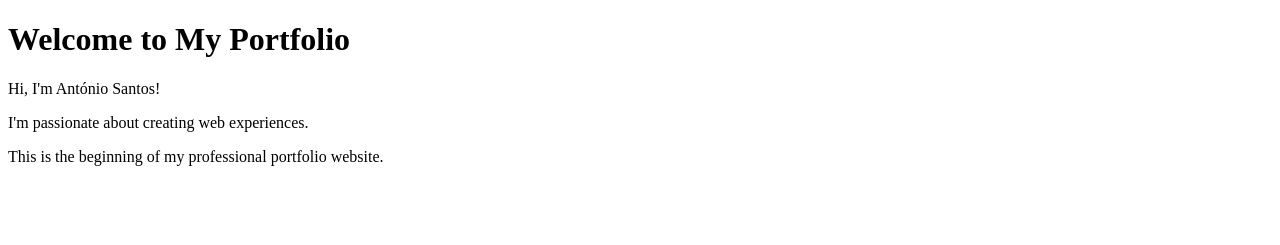
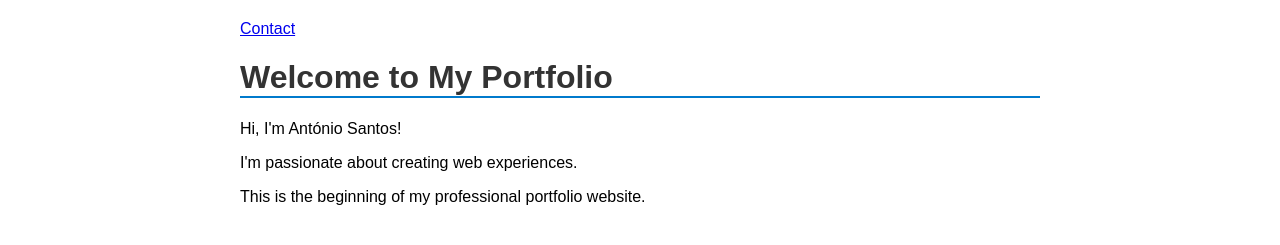
Before and after one commit to ov3lhachone/my-portfolio, a plain HTML site: page index.html in a window 1280 px wide. Drawn offline with Linux system fonts and the light colour scheme.

Commit message:
Add navigation and styling to both pages

```diff
--- a/index.html
+++ b/index.html
@@ -3,9 +3,14 @@
 <head>
     <meta charset="UTF-8">
     <meta name="viewport" content="width=device-width, initial-scale=1.0">
+    <link rel="stylesheet" href="style.css">
     <title>My Portfolio</title>
 </head>
 <body>
+    <nav>
+ <a href="contact.html">Contact</a>
+</nav>
+
     <h1>Welcome to My Portfolio</h1>
     <p>Hi, I'm António Santos!</p>
     <p>I'm passionate about creating web experiences.</p>
```
Also changed, not shown: contact.html (+5 -0 lines).
